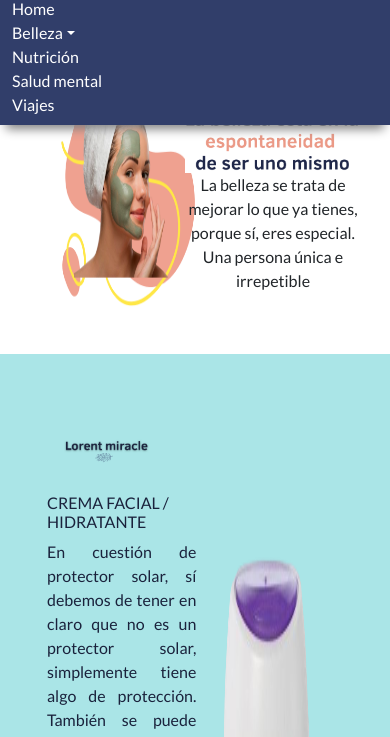
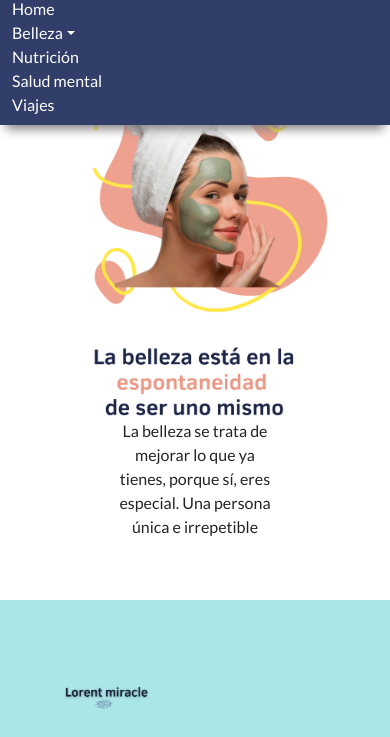
Before and after one commit to Valentina-delahoz/PF-De_la_Hoz, a plain HTML site: page pages/belleza.html in a window 390 px wide. Shown: the part 61-798 px from the top of the page. Drawn offline with nearby package versions, Linux system fonts and the light colour scheme.

Commit message:
mediaqueries + intro

```diff
--- a/scss/secciones/index/_intro.scss
+++ b/scss/secciones/index/_intro.scss
@@ -2,7 +2,6 @@
 
 /* Computadores */
 .intro_pages {
-
     .universal_1{
         display: flex;
         .contenedor_1{
@@ -41,3 +40,51 @@
         }
     }
 }
+
+/* Tablets */
+@media (min-width:650px) and (max-width:1024px) {
+    .intro_pages{
+        .universal_1{
+            .contenedor_1{
+                width: 50%;
+                .descripcion_1{
+                    p{
+                        width: 60%;
+                    }
+                }
+            }
+            .contenedor_2{
+                width: 50%;
+            }
+        }
+    }
+}
+
+/* Celulares */
+@media (min-width:320px) and (max-width:649px) {
+    .intro_pages{
+        display: flex;
+        justify-content: center;
+        .universal_1{
+            display: block;
+            align-items: center;
+            width: 70%;
+            .contenedor_1{
+                width: 100%;
+                margin-top: -100px;
+                .descripcion_1{
+                    p{
+                        width: 60%;
+                    }
+                }
+            }
+            .contenedor_2{
+                width: 100%;
+                img{
+                    margin-top: 130px;
+                    margin-right: 70px;
+                }
+            }
+        }
+    }
+}
```
Also changed, not shown: css/style.css, 1 other file.
